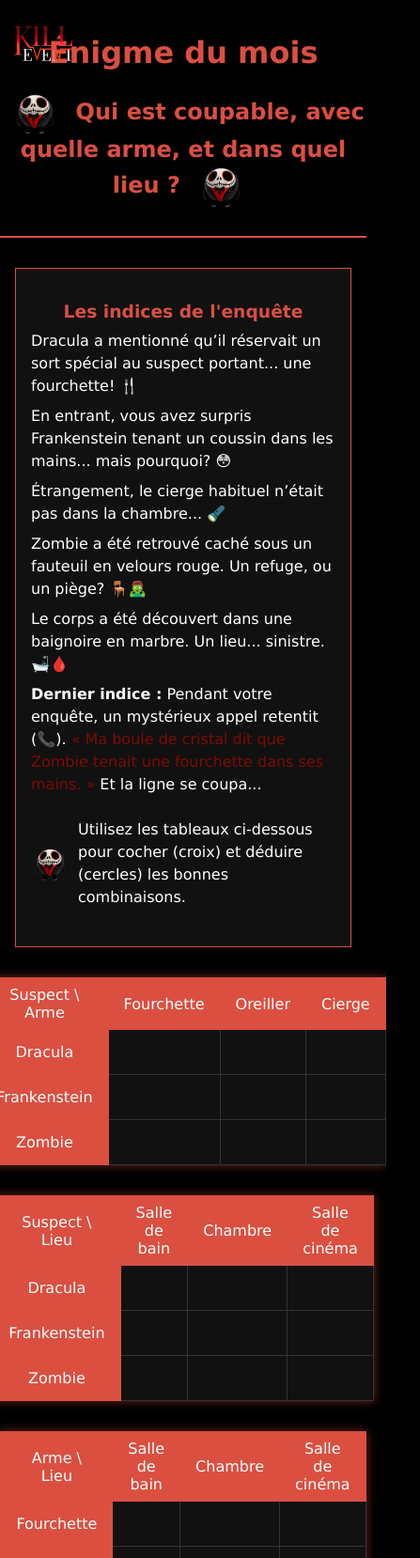
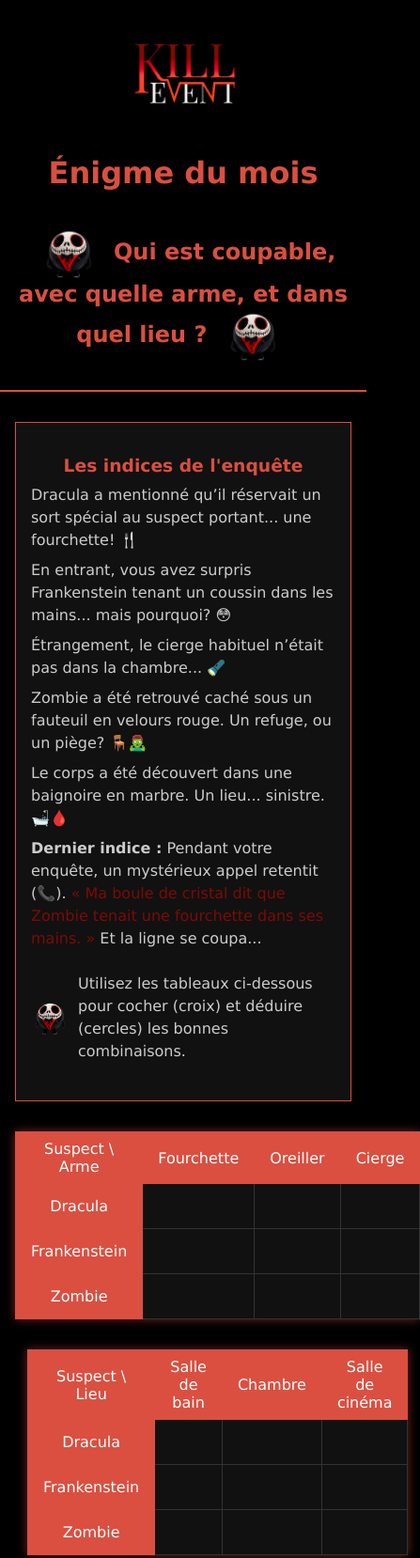
Before and after one commit to KillEvent/enigme-du-mois, a plain HTML site: page index.html in a window 390 px wide. Shown: the top 1658 px of the page at 94% size, 447 px wide, since content can reach past the window. Drawn offline with Linux system fonts and the light colour scheme.

Commit message:
Update index.html

```diff
--- a/index.html
+++ b/index.html
@@ -14,7 +14,7 @@
       margin: 0;
       padding: 0;
       background-color: #000; /* Fond noir */
-      color: #ffffff; /* Texte blanc par défaut */
+      color: #ccc;           /* Texte gris clair au lieu de blanc pur */
       font-family: "Verdana", sans-serif;
     }
 
@@ -38,29 +38,39 @@
     }
 
     /* ------------------------------
-       LOGO & MISE EN PAGE
+       HEADER / LOGO / TITRE
     --------------------------------*/
+    /**
+     * Au lieu d'utiliser position:absolute pour le logo,
+     * on utilise une mise en page en flex pour centrer
+     * et mieux gérer l'alignement sur mobile.
+     */
     header {
-      position: relative;
-      padding: 1em 0;
-      text-align: center;
+      display: flex;
+      flex-direction: column;
+      align-items: center;        /* centre le contenu horizontalement */
+      justify-content: center;    /* centre si besoin verticalement */
+      padding: 1em;
       border-bottom: 2px solid #DA4F40;
       margin-bottom: 1em;
     }
 
     .logo {
-      position: absolute;
-      top: 10px;
-      left: 10px;
-      height: 70px;
+      /* Agrandit le logo */
+      height: 120px; /* ajustez si vous voulez encore + grand */
+      margin-bottom: 0.5em;
     }
 
     .mascotte {
-      height: 50px;
+      /* Agrandit la mascotte */
+      height: 60px;  /* ajustez selon votre goût */
       margin: 0 10px;
       vertical-align: middle;
     }
 
+    /* ------------------------------
+       CONTENEUR PRINCIPAL
+    --------------------------------*/
     main {
       max-width: 1200px;
       margin: 0 auto;
@@ -73,16 +83,14 @@
     .logigramme-container {
       display: flex;
       flex-wrap: wrap;
-      justify-content: center;
+      justify-content: center; /* centre les tableaux sur grand écran */
+      align-items: flex-start;
       gap: 2em;
       margin-top: 2em;
-      /* sur mobile, on va parfois les empiler.
-         Le display flex-wrap gère déjà partiellement cela */
     }
 
     table.logigramme {
       border-collapse: collapse;
-      margin: 0 auto;
       background-color: #111;
       box-shadow: 0 0 10px rgba(218,79,64,0.5);
     }
@@ -104,13 +112,13 @@
       cursor: pointer;
       border: 1px solid #333;
       position: relative;
-      font-size: 1.5em;
+      font-size: 1.3em;
     }
 
-    /* Croix rouge */
+    /* Croix rouge moins flashy */
     .cross::after {
       content: "❌";
-      color: #DA4F40;
+      color: #b7473b; /* rouge moins flashy que #DA4F40 */
       position: absolute;
       top: 50%;
       left: 50%;
@@ -118,10 +126,10 @@
       font-size: 1.3em;
     }
 
-    /* Cercle vert */
+    /* Cercle vert moins flashy */
     .circle::after {
       content: "✅";
-      color: #00b300;
+      color: #3cbf3c; /* vert moins flashy que #00b300 */
       position: absolute;
       top: 50%;
       left: 50%;
@@ -130,7 +138,33 @@
     }
 
     /* ------------------------------
-       IMAGES DANS LES INFOS (ex: dracula, zombie, etc.)
+       INDICES & COMMENTAIRES
+    --------------------------------*/
+    .indices {
+      margin: 2em 0;
+      padding: 1em;
+      background-color: #111;
+      border: 1px solid #DA4F40;
+    }
+
+    .indices p {
+      margin: 0.5em 0;
+      line-height: 1.5em;
+    }
+
+    .mascotte-indice {
+      display: flex;
+      align-items: center;
+      margin: 1em 0;
+    }
+
+    .mascotte-indice img {
+      height: 40px;
+      margin-right: 10px;
+    }
+
+    /* ------------------------------
+       SECTION ILLUSTRATIONS
     --------------------------------*/
     .illustrations {
       display: flex;
@@ -162,32 +196,6 @@
       color: #DA4F40;
     }
 
-    /* ------------------------------
-       INDICES & COMMENTAIRES
-    --------------------------------*/
-    .indices {
-      margin: 2em 0;
-      padding: 1em;
-      background-color: #111;
-      border: 1px solid #DA4F40;
-    }
-
-    .indices p {
-      margin: 0.5em 0;
-      line-height: 1.5em;
-    }
-
-    .mascotte-indice {
-      display: flex;
-      align-items: center;
-      margin: 1em 0;
-    }
-
-    .mascotte-indice img {
-      height: 40px;
-      margin-right: 10px;
-    }
-
     footer {
       text-align: center;
       color: #666;
@@ -196,39 +204,61 @@
     }
 
     /* --------------------------------
-       MEDIA QUERIES pour le format mobile
+       MEDIA QUERIES (Format mobile)
     --------------------------------- */
-    @media (max-width: 600px) {
-      /* Diminue la taille des cellules du tableau */
+    @media (max-width: 700px) {
+      /* Sur téléphone, empile les tableaux
+         pour éviter que ça déborde */
+      .logigramme-container {
+        flex-direction: column;
+        align-items: center;
+      }
+
+      /* Réduit légèrement les cellules */
       table.logigramme td {
         width: 45px;
         height: 45px;
-        font-size: 1em;
-      }
-
-      .illustration-item {
-        width: 100%; /* chaque item prendra toute la largeur */
       }
     }
   </style>
 
   <script>
     /**
-     * Fonction qui met à jour les cercles verts après chaque clic.
+     * Gère le clic sur les cellules => toggle cross/circle
+     */
+    function toggleCross(e) {
+      const cell = e.target;
+      if (cell.tagName.toLowerCase() === 'th') return; // ignore <th>
+      // Supprime le cercle si présent
+      cell.classList.remove('circle');
+      // Toggle de la croix
+      if (cell.classList.contains('cross')) {
+        cell.classList.remove('cross');
+      } else {
+        cell.classList.add('cross');
+      }
+      // Mettre à jour les cercles
+      const table = cell.closest('table');
+      updateCircles(table);
+    }
+
+    /**
+     * Met à jour les cercles verts
+     * (2 croix dans une ligne ou colonne => la 3e devient cercle)
      */
     function updateCircles(table) {
       const rows = table.rows;
       const numRows = rows.length;
       const numCols = rows[0].cells.length;
 
-      // Nettoyage : on retire tous les cercles
+      // Retire tous les cercles
       for (let r = 1; r < numRows; r++) {
         for (let c = 1; c < numCols; c++) {
           rows[r].cells[c].classList.remove('circle');
         }
       }
 
-      // Vérifier les lignes
+      // Vérifie chaque ligne
       for (let r = 1; r < numRows; r++) {
         let crossCount = 0;
         let emptyCells = [];
@@ -244,7 +274,7 @@
         }
       }
 
-      // Vérifier les colonnes
+      // Vérifie chaque colonne
       for (let c = 1; c < numCols; c++) {
         let crossCount = 0;
         let emptyCells = [];
@@ -261,24 +291,6 @@
       }
     }
 
-    /**
-     * Fonction de toggle (clic sur une cellule):
-     */
-    function toggleCross(e) {
-      const cell = e.target;
-      if (cell.tagName.toLowerCase() === 'th') return; // on ignore les <th>
-
-      cell.classList.remove('circle');
-      if (cell.classList.contains('cross')) {
-        cell.classList.remove('cross');
-      } else {
-        cell.classList.add('cross');
-      }
-
-      const table = cell.closest('table');
-      updateCircles(table);
-    }
-
     window.addEventListener('DOMContentLoaded', () => {
       const tables = document.querySelectorAll('table.logigramme');
       tables.forEach((table) => {
@@ -289,9 +301,11 @@
 </head>
 <body>
 
-  <!-- En-tête avec le logo -->
+  <!-- HEADER avec logo, titre et sous-titre -->
   <header>
+    <!-- Agrandi le logo -->
     <img src="logo.png" alt="Logo" class="logo" />
+
     <h1>Énigme du mois</h1>
     <h2>
       <img src="mascotte.png" alt="Mascotte" class="mascotte" />
@@ -301,6 +315,7 @@
   </header>
 
   <main>
+    <!-- Indices -->
     <section class="indices">
       <h3>Les indices de l'enquête</h3>
       <p>Dracula a mentionné qu’il réservait un sort spécial au suspect portant... une fourchette! 🍴</p>
@@ -319,6 +334,7 @@
       </div>
     </section>
 
+    <!-- Les tableaux du logigramme -->
     <section class="logigramme-container">
       <!-- Table 1 : Suspects vs. Armes -->
       <table class="logigramme" id="suspects-armes">
@@ -387,18 +403,22 @@
       </table>
     </section>
 
+    <!-- Illustrations -->
     <section class="illustrations">
       <!-- Suspects -->
       <div class="illustration-item">
         <img src="dracula.png" alt="Dracula" />
         <h3>Dracula</h3>
+        <!-- On retire "aura terrifiante" -->
         <p>Aristocrate sombre, immortel, avide de sang, crocs acérés.</p>
       </div>
+
       <div class="illustration-item">
         <img src="frankenstein.png" alt="Frankenstein" />
         <h3>Frankenstein</h3>
         <p>Créature massive, corps cousu, solitaire, cherchant l'acceptation.</p>
       </div>
+
       <div class="illustration-item">
         <img src="zombie.png" alt="Zombie" />
         <h3>Zombie</h3>
@@ -411,11 +431,13 @@
         <h3>Fourchette</h3>
         <p>Bien pire qu’un couteau, si vous y pensez.</p>
       </div>
+
       <div class="illustration-item">
         <img src="oreiller.png" alt="Oreiller" />
         <h3>Oreiller</h3>
         <p>Moins dangereux que la fourchette, mais utilisé à bon escient...</p>
       </div>
+
       <div class="illustration-item">
         <img src="cierge.png" alt="Cierge" />
         <h3>Cierge</h3>
@@ -428,11 +450,13 @@
         <h3>Salle de bain</h3>
         <p>Une salle de bain gigantesque, en marbre.</p>
       </div>
+
       <div class="illustration-item">
         <img src="chambre.png" alt="Chambre" />
         <h3>Chambre</h3>
         <p>Un lit king size, défait, dans la pénombre.</p>
       </div>
+
       <div class="illustration-item">
         <img src="sdc.png" alt="Salle de cinéma" />
         <h3>Salle de cinéma</h3>
```
